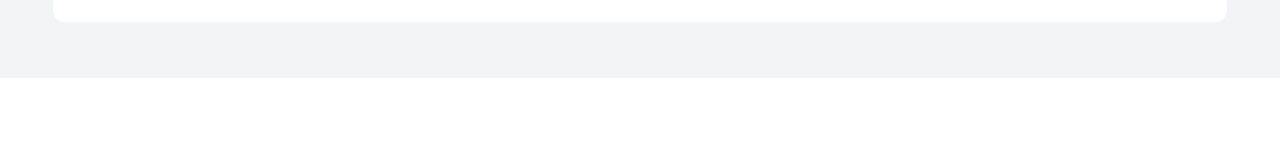
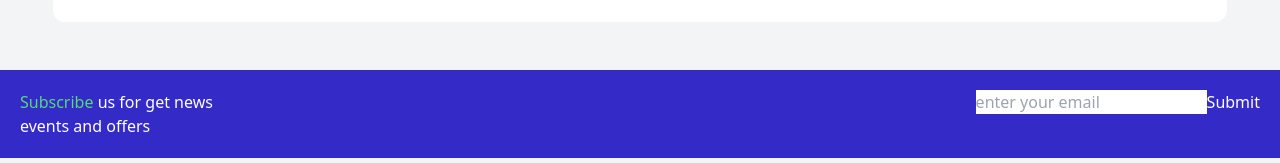
Before and after one commit to Ahmad-Mehtab/multi-vendor-ecommerce-store, a React (Vite) app in the folder frontend/: page / in a window 1280 px wide. Shown: the part 3578-3741 px from the top of the page. Before the commit the page ends 3656 px from the top, so only its background shows below. Built offline with nearby package versions, Linux system fonts and the light colour scheme.

Commit message:
changes done

```diff
--- /dev/null
+++ b/frontend/src/components/layout/Footer.jsx
@@ -0,0 +1,19 @@
+import React from 'react'
+
+function Footer() {
+  return (
+    <div className='bg-black text-white'>
+      <div className='bg-[#342ac8] p-5 flex justify-between'>
+        <div>
+          <h1><span className="text-[#56d879]">Subscribe</span> us for get news <br/> events and offers</h1>
+        </div>
+        <div>
+          <input type="text" placeholder='enter your email' />
+          <button>Submit</button>
+        </div>
+      </div>
+    </div>
+  )
+}
+
+export default Footer
--- a/frontend/src/pages/HomePage.jsx
+++ b/frontend/src/pages/HomePage.jsx
@@ -6,6 +6,7 @@ import BestDeals from '../components/route/bestdeals/BestDeals'
 import FeaturedProduct from '../components/route/FeaturedProduct/FeaturedProduct'
 import Events from '../components/Event/Events'
 import Sponsored from '../components/Sponsored'
+import Footer from '../components/layout/Footer'
 
 function HomePage() {
   return (
@@ -18,6 +19,7 @@ function HomePage() {
         <Events />
         <FeaturedProduct />
         <Sponsored />
+        <Footer />
         </div>
     </div>
   )
```
